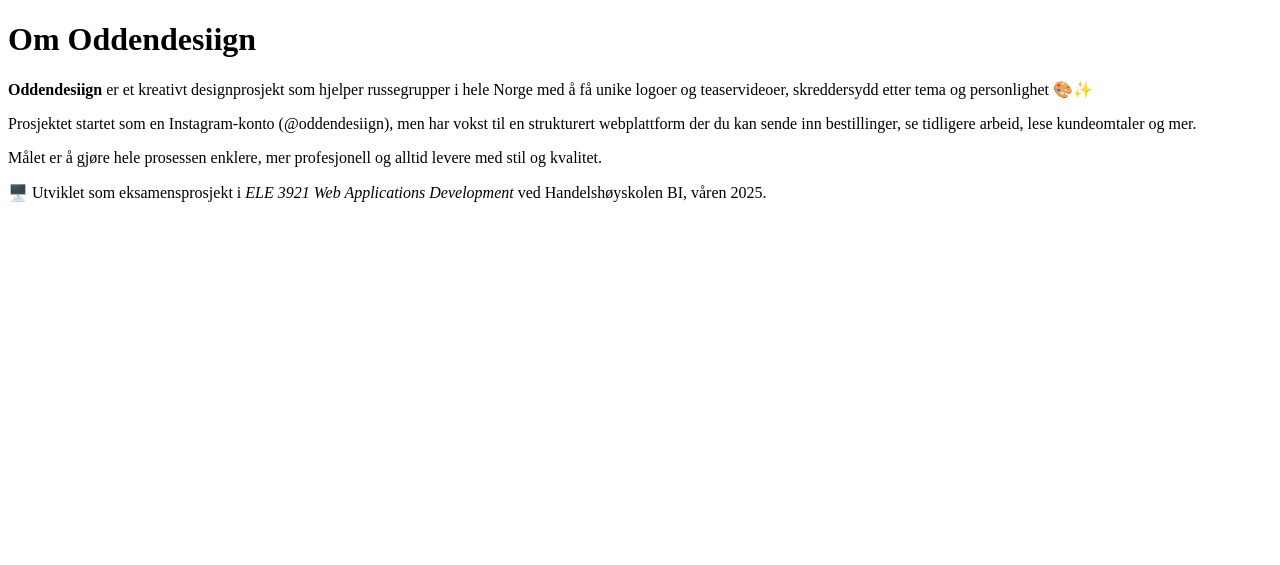
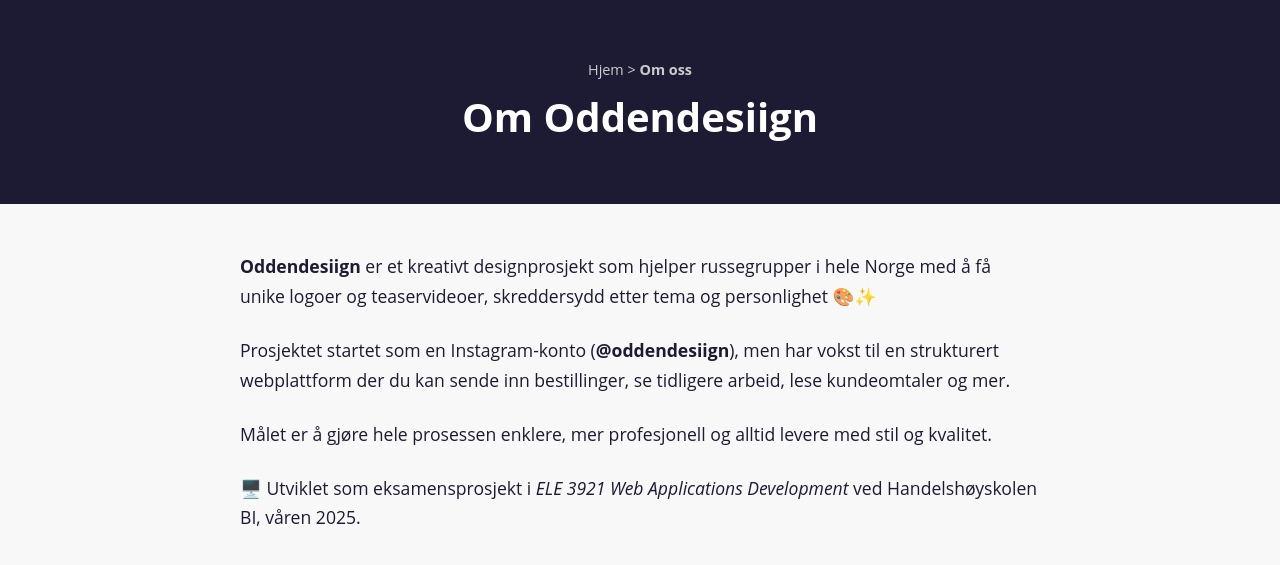
Before and after one commit to auroraodden/oddendesiign-webapp, a Django app: page /about/ in a window 1280 px wide. Shown: the top 565 px of the page. Run offline with Django 5.2, Linux system fonts and the light colour scheme.

Commit message:
Styled 'Om oss'-page with dark header and presentation of Oddendesiign

```diff
--- /dev/null
+++ b/core/static/css/about.css
@@ -0,0 +1,43 @@
+body {
+  font-family: 'Open Sans', sans-serif;
+  background-color: #f8f8f8;
+  color: #1D1B33;
+  margin: 0;
+  padding: 0;
+}
+
+.about-header {
+  background-color: #1D1B33;
+  color: white;
+  text-align: center;
+  padding: 60px 20px;
+}
+
+.about-header h1 {
+  font-size: 2.5rem;
+  margin: 0;
+}
+
+.breadcrumb {
+  font-size: 0.9rem;
+  color: #ccc;
+  margin-bottom: 10px;
+}
+
+.about-container {
+  max-width: 800px;
+  margin: 3rem auto;
+  padding: 0 20px;
+}
+
+.about-container p {
+  font-size: 1.1rem;
+  line-height: 1.7;
+  margin-bottom: 1.5rem;
+}
+
+.about-container a {
+  color: #1D1B33;
+  text-decoration: none;
+  font-weight: bold;
+}
--- a/core/templates/core/about.html
+++ b/core/templates/core/about.html
@@ -1,20 +1,27 @@
+{% load static %}
 <!DOCTYPE html>
 <html lang="no">
 <head>
     <meta charset="UTF-8">
     <title>Om oss - Oddendesiign</title>
+    <link rel="stylesheet" href="{% static 'css/about.css' %}">
 </head>
 <body>
-    <div class="container">
-        <h1>Om Oddendesiign</h1>
 
-        <p><strong>Oddendesiign</strong> er et kreativt designprosjekt som hjelper russegrupper i hele Norge med å få unike logoer og teaservideoer, skreddersydd etter tema og personlighet 🎨✨</p>
+    <header class="about-header">
+    <div class="breadcrumb">Hjem &gt; <strong>Om oss</strong></div>
+    <h1>Om Oddendesiign</h1>
+  </header>
 
-        <p>Prosjektet startet som en Instagram-konto (@oddendesiign), men har vokst til en strukturert webplattform der du kan sende inn bestillinger, se tidligere arbeid, lese kundeomtaler og mer.</p>
+  <section class="about-container">
+    <p><strong>Oddendesiign</strong> er et kreativt designprosjekt som hjelper russegrupper i hele Norge med å få unike logoer og teaservideoer, skreddersydd etter tema og personlighet 🎨✨</p>
 
-        <p>Målet er å gjøre hele prosessen enklere, mer profesjonell og alltid levere med stil og kvalitet.</p>
+    <p>Prosjektet startet som en Instagram-konto (<a href="https://www.instagram.com/oddendesiign/" target="_blank">@oddendesiign</a>), men har vokst til en strukturert webplattform der du kan sende inn bestillinger, se tidligere arbeid, lese kundeomtaler og mer.</p>
 
-        <p>🖥️ Utviklet som eksamensprosjekt i <em>ELE 3921 Web Applications Development</em> ved Handelshøyskolen BI, våren 2025.</p>
-        </div>
+    <p>Målet er å gjøre hele prosessen enklere, mer profesjonell og alltid levere med stil og kvalitet.</p>
+
+    <p>🖥️ Utviklet som eksamensprosjekt i <em>ELE 3921 Web Applications Development</em> ved Handelshøyskolen BI, våren 2025.</p>
+  </section>
+
 </body>
 </html>
```
